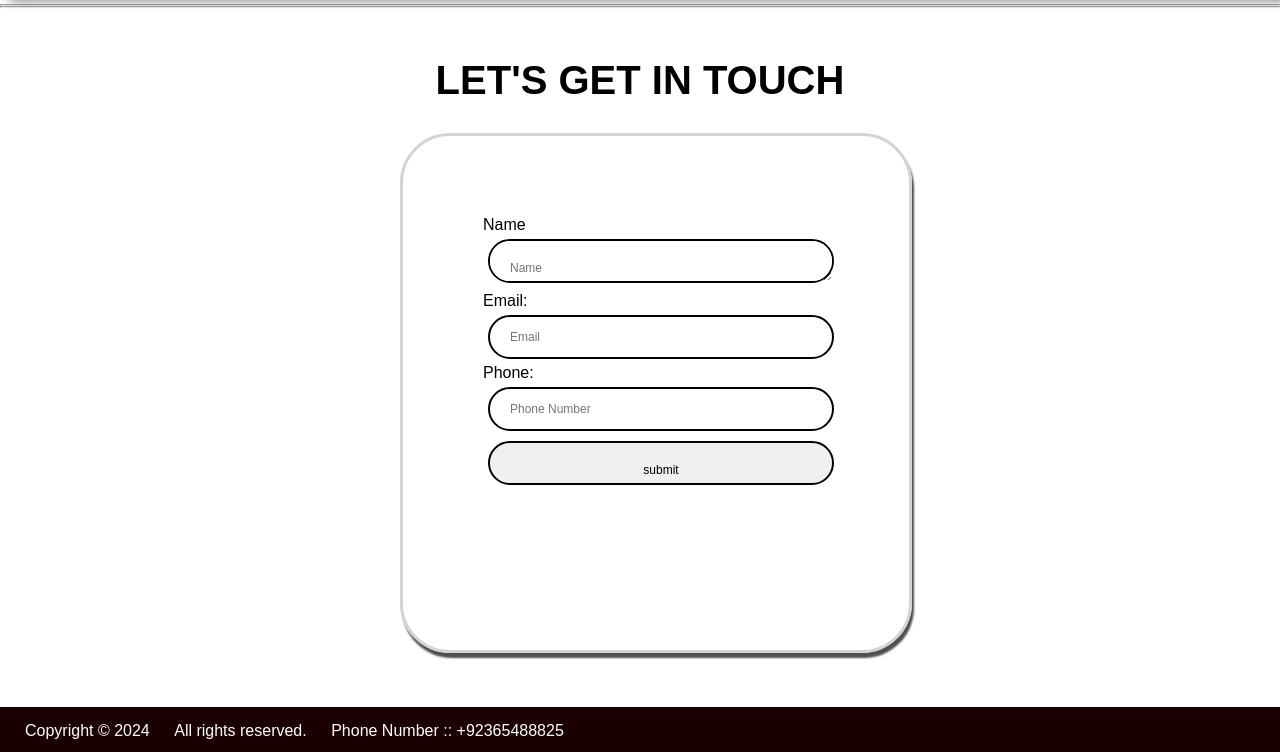
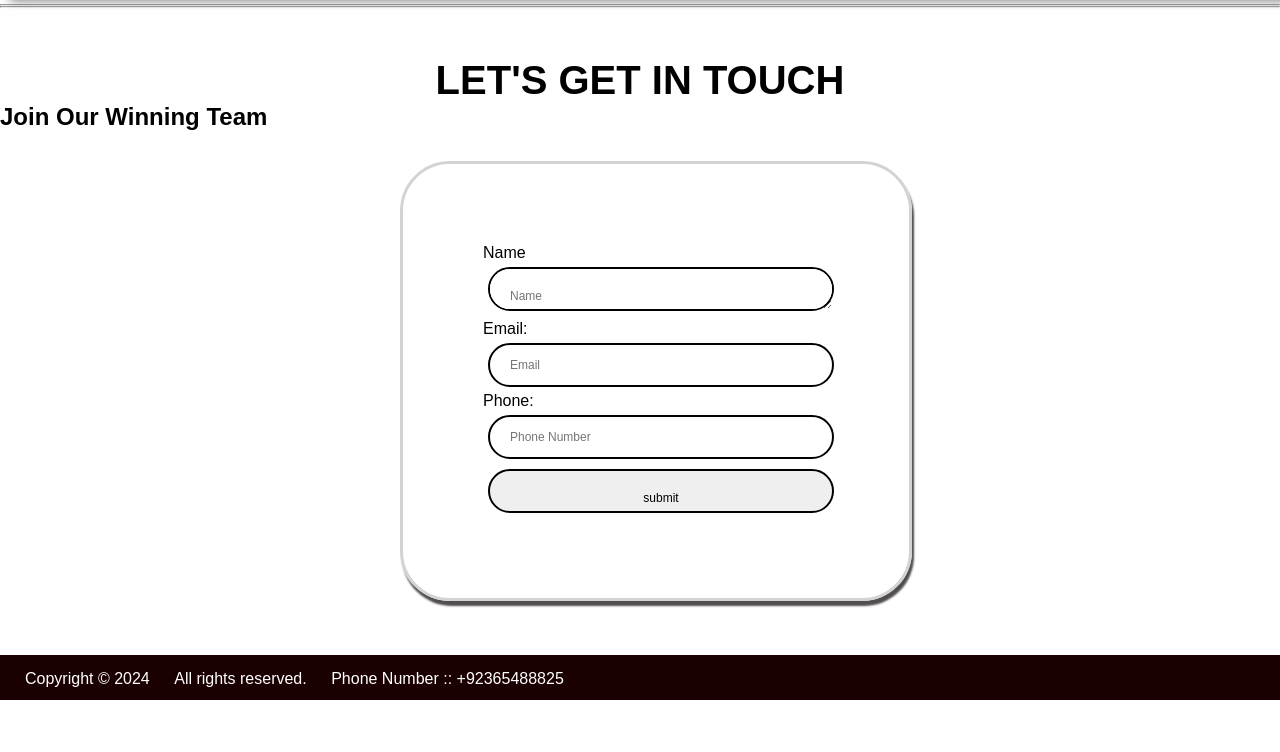
Before and after one commit to Muhammadalihaidera/Portfoliowebsite.github.io, a plain HTML site: page Content.html in a window 1280 px wide. Shown: the part 800-1552 px from the top of the page. After the commit the page ends 1500 px from the top, so only its background shows below. Drawn offline with Linux system fonts and the light colour scheme.

Commit message:
Update Content.html

```diff
--- a/Content.html
+++ b/Content.html
@@ -310,7 +310,11 @@ footer a{
     <hr><hr>
 
     <h2>LET'S GET IN TOUCH</h2>
-   <div class="content">
+    <section>
+        <h1 class="pp">
+            Join Our Winning Team
+        </h1>
+        <div class="content">
       <form action="https://api.web3forms.com/submit" method="POST" >
         <input type="hidden" name="access_key" value="493d2284-c8ee-4507-b2cc-dabf5af897c4">
         <p>Name<textarea type="message" name="Name" id="coment" placeholder="Name"></textarea></p>
```
